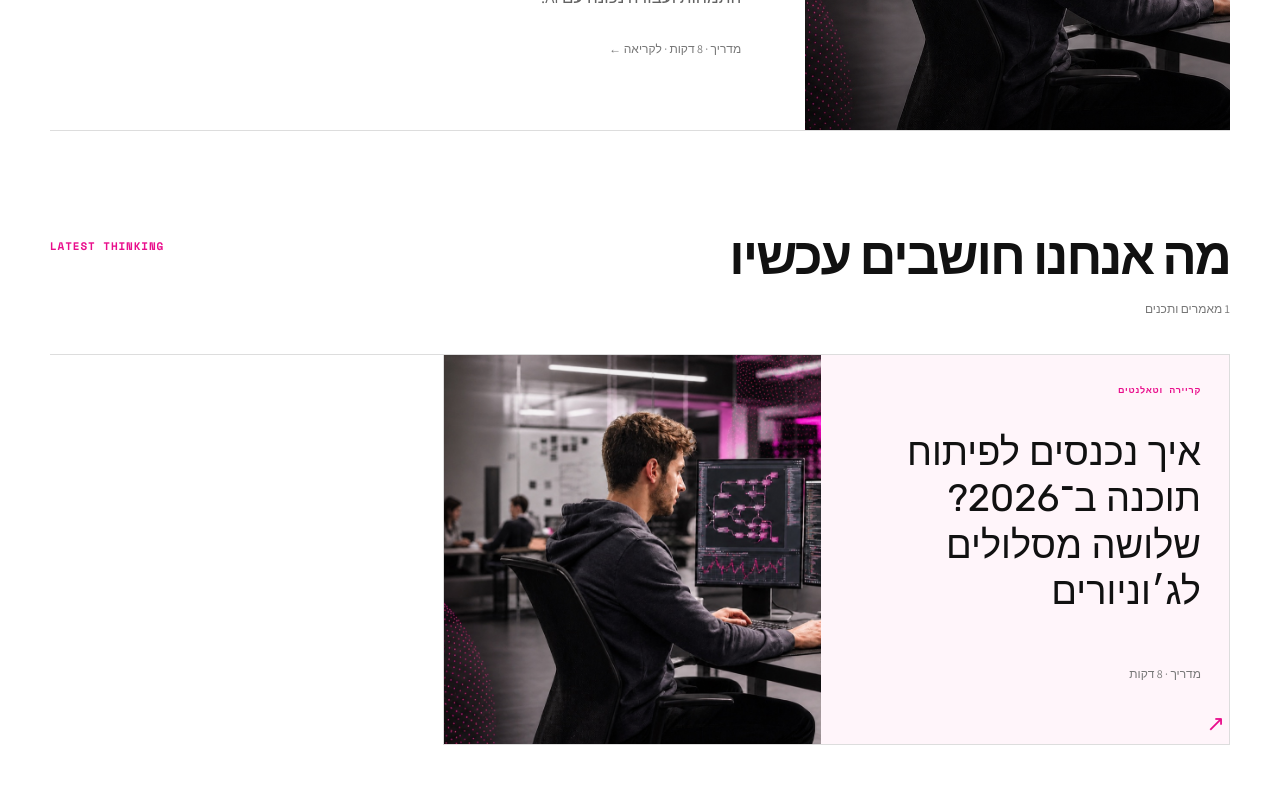
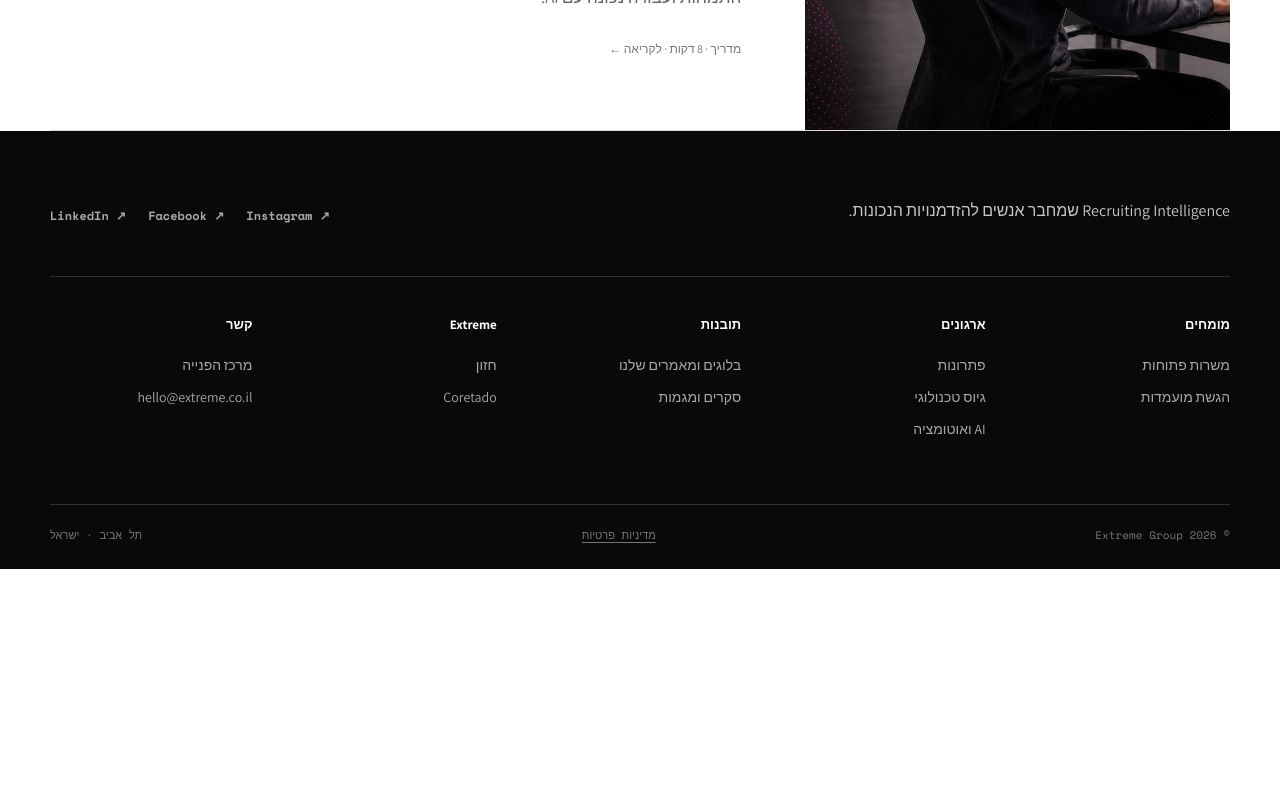
Before and after one commit to yarivtab/extreme-group-site, a Next.js app: page /insights in a window 1280 px wide. Shown: the part 940-1740 px from the top of the page. After the commit the page ends 1509 px from the top, so only its background shows below. Built offline with nearby package versions, Linux system fonts and the light colour scheme.

Commit message:
Fix insights page showing the featured article twice (duplicated in the grid below it)

```diff
--- a/app/insights/page.tsx
+++ b/app/insights/page.tsx
@@ -5,6 +5,10 @@ import { insights } from "./data";
 
 const articles = insights.filter((insight) => !insight.isDraft);
 const featuredArticle = articles[0];
+// The grid below the featured card must not repeat it — previously
+// `articles` (including index 0) was reused directly in the grid, so with
+// only one published article it appeared twice, identical, on the page.
+const remainingArticles = articles.slice(1);
 
 export default function InsightsPage() {
   return <main className="insights-page">
@@ -20,12 +24,12 @@ export default function InsightsPage() {
       <div className="insight-feature-copy"><small>מאמר מוביל · {featuredArticle.type}</small><h2>{featuredArticle.title}</h2><p>{featuredArticle.description}</p><span>{featuredArticle.meta} · לקריאה ←</span></div>
     </Link>}
 
-    <section className="insight-feed shell" id="latest" aria-labelledby="latest-title">
-      <div className="insight-feed-head"><div className="bilingual-head"><h2 id="latest-title">מה אנחנו חושבים עכשיו</h2><p className="kicker">LATEST THINKING</p></div><span>{articles.length} מאמרים ותכנים</span></div>
+    {remainingArticles.length > 0 && <section className="insight-feed shell" id="latest" aria-labelledby="latest-title">
+      <div className="insight-feed-head"><div className="bilingual-head"><h2 id="latest-title">מה אנחנו חושבים עכשיו</h2><p className="kicker">LATEST THINKING</p></div><span>{remainingArticles.length} מאמרים ותכנים</span></div>
       <div className="insight-editorial-grid">
-        {articles.map((article, index) => <Link href={`/insights/${article.slug}`} className={`insight-entry entry-${index + 1}${article.image ? " has-image" : ""}`} key={article.title}>{article.image && <img className="insight-entry-image" src={article.image} alt="" width="1448" height="1086" />}<small>{article.type}</small><h3>{article.title}</h3><p>{article.meta}</p><span aria-hidden="true">↗</span></Link>)}
+        {remainingArticles.map((article, index) => <Link href={`/insights/${article.slug}`} className={`insight-entry entry-${index + 1}${article.image ? " has-image" : ""}`} key={article.title}>{article.image && <img className="insight-entry-image" src={article.image} alt="" width="1448" height="1086" />}<small>{article.type}</small><h3>{article.title}</h3><p>{article.meta}</p><span aria-hidden="true">↗</span></Link>)}
       </div>
-    </section>
+    </section>}
     <Footer />
   </main>;
 }
```
